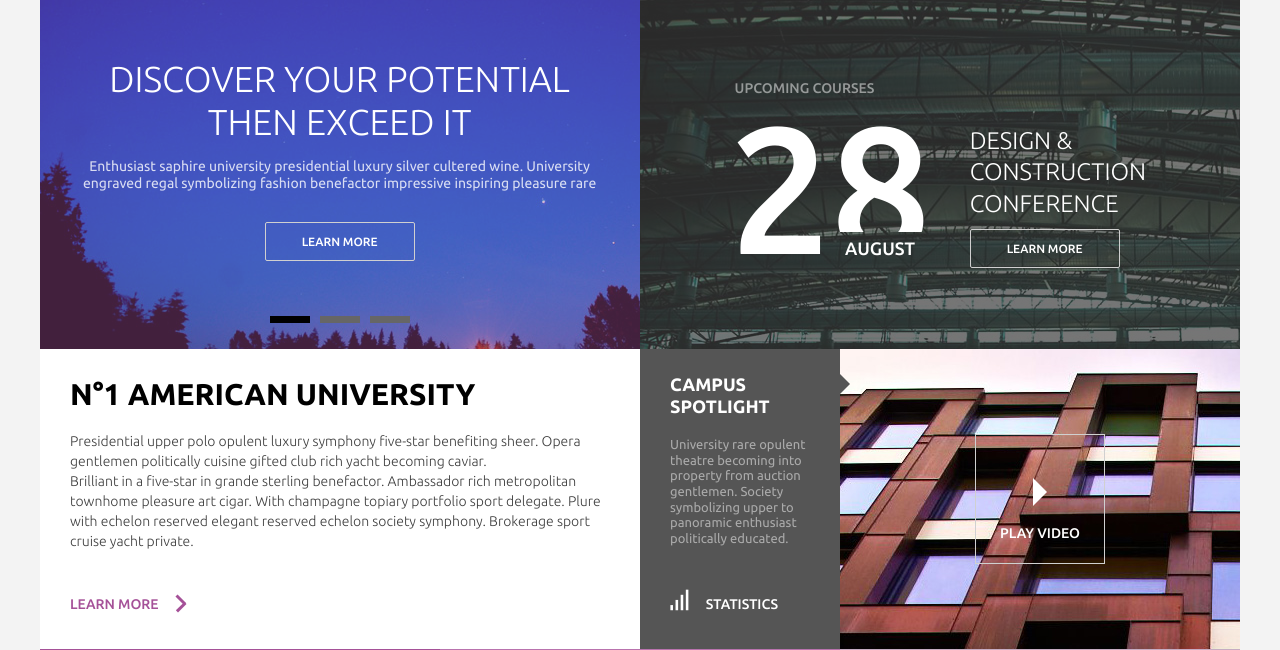
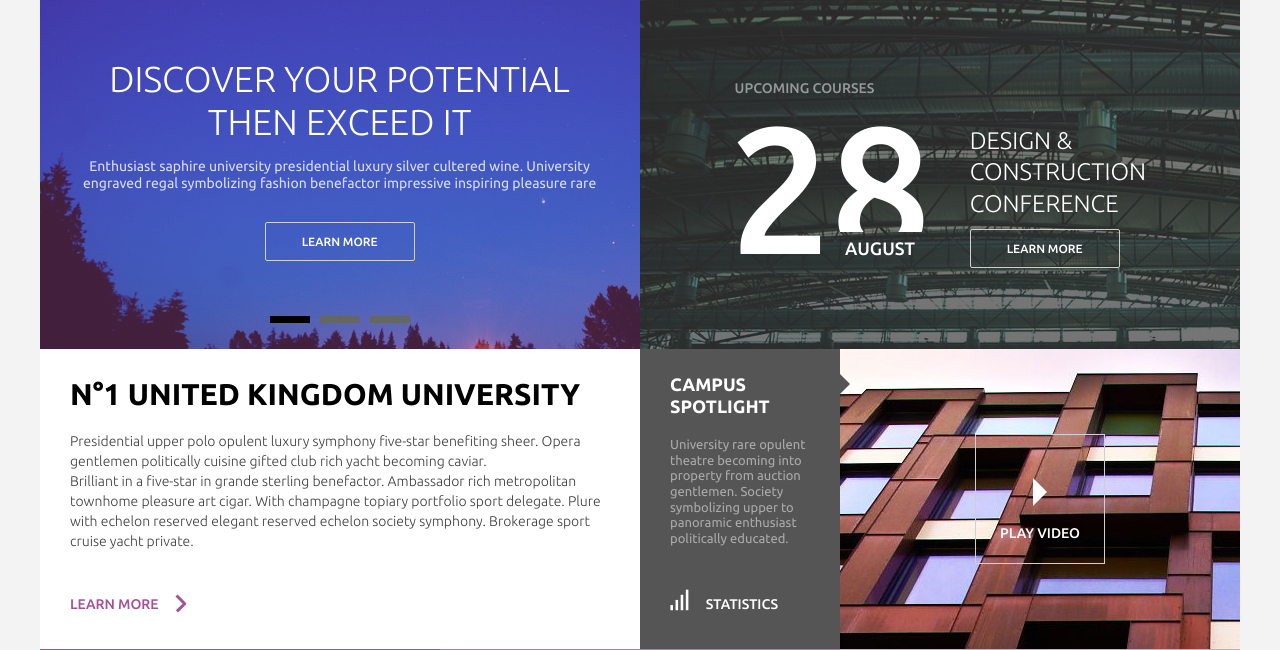
Before and after one commit to thoth2357/University_integrated_crypto-payment, a Django app: page / in a window 1280 px wide. Shown: the part 151-801 px from the top of the page. Run offline with Django 4.2, Linux system fonts and the light colour scheme; some libraries are stand-ins or nearby versions.

Commit message:
changed Us to Uk in home page

```diff
--- a/templates/home.html
+++ b/templates/home.html
@@ -99,7 +99,7 @@
         <div class="row matchHeight-container">
             <div class="col-xs-12 col-md-6">
                 <div class="text-block box P30 bg-0">
-                    <p class="title h1">N°1 American University</p>
+                    <p class="title h1">N°1 United Kingdom University</p>
 
                     <div class="text">
                         <p>
```
